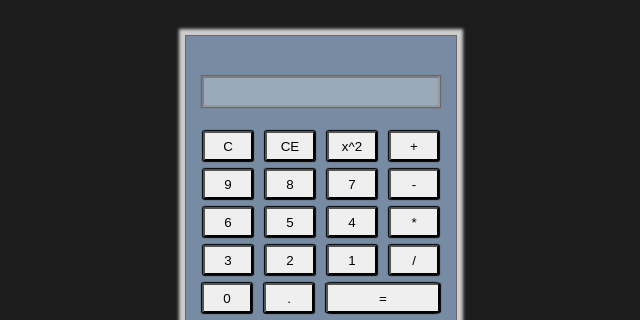
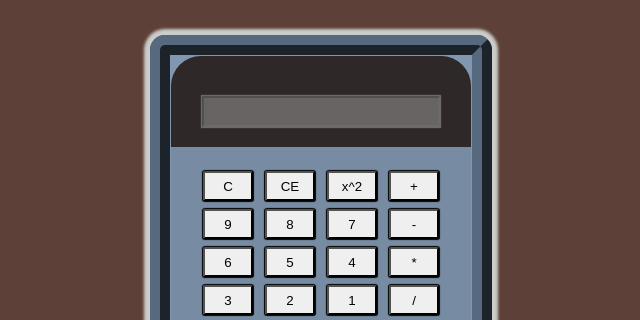
Before and after one commit to mohamudolow/javascript_calculator, a plain HTML site: page index.html in a window 1280 px wide. Shown: the part 73-393 px from the top of the page, without its empty margins (319-959 px from the left). Drawn offline with Linux system fonts and the light colour scheme.

Commit message:
further enhance the style layout of the app content

```diff
--- a/css/style.css
+++ b/css/style.css
@@ -1,5 +1,5 @@
 body {
-    background-color: #1d1d1d;
+    background-color: #5D4037;
     color: #fff;
     text-align: center;
 }
@@ -8,24 +8,35 @@ h1 {
     text-shadow: 0px 2px 2px #cec3ce, -1px 0px #70a1ff, 0px -1px #70a1ff, 0px 1px #70a1ff, 1.5px 0px #70a1ff;
 }
 #calculator {
-    width: 250px;
-    height: 300px;
+    width: 300px;
+    max-height: 350px;
     margin: 50px auto;
-    padding: 40px 10px;
-    background-color: #778ca3;
-        /*#f7f7f7;*/
-    border: 1px solid #6f6767;
+    padding: 1px;
+    background-color: rgba(134, 160, 190, 0.91);
+    border: 20px ridge #56697e;
+    border-radius: 15px;
     -webkit-box-shadow: 0 0 3px 6px #ccc;
     box-shadow: 0 0 3px 6px #ccc;
+}
+#display {
+    background-color: #2e2828;
+    border-top-left-radius: 30px;
+    border-top-right-radius: 30px;
 }
 #result {
     width: 230px;
     height: 25px;
+    margin-top: 40px;
     margin-bottom: 20px;
     font: 20px bold;
     text-align: right;
     -webkit-box-shadow: 0px 0px 1px 1px #6f6767;
     box-shadow: 0px 0px 1px 1px #6f6767;
+}
+#keys {
+    padding-top: 20px;
+    padding-bottom: 20px;
+    background-color: #778ca3;
 }
 .key {
     width: 50px;
@@ -38,4 +49,6 @@ h1 {
 }
 #equal {
     width: 114px;
+    color: #fff;
+    background-color: rgba(29, 29, 29, 0.51);
 }
--- a/index.html
+++ b/index.html
@@ -15,8 +15,11 @@
 
         <div id="calculator">
             <form>
+                <div id="display">
                 <input type="text" id="result" disabled>
-                <br>
+                </div>
+
+                <div id="keys">
                 <input type="button" value="C" class="key" onclick="toDisplay('C')">
                 <input type="button" value="CE" class="key" onclick="backspace('CE')">
                 <input type="button" value="x^2" class="key" onclick="toDisplay('x^2')">
@@ -40,8 +43,8 @@
                 <input type="button" value="0" class="key" onclick="toDisplay('0')">
                 <input type="button" value="." class="key" onclick="toDisplay('.')">
                 <input type="button" value="=" class="key" id="equal" onclick="answer()">
+                    </div>
             </form>
-            <h3>JS Calculator</h3>
         </div>
 
         <script src="js/script.js"></script>
```
